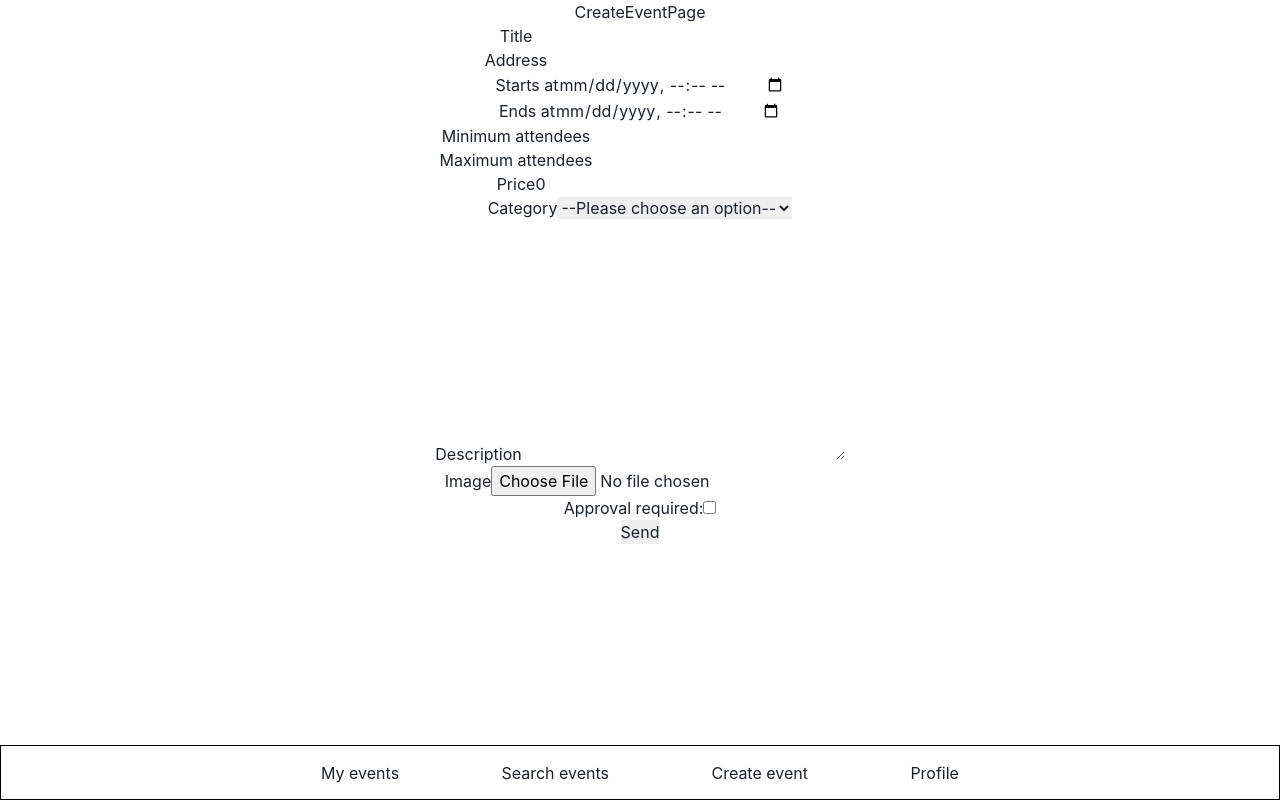
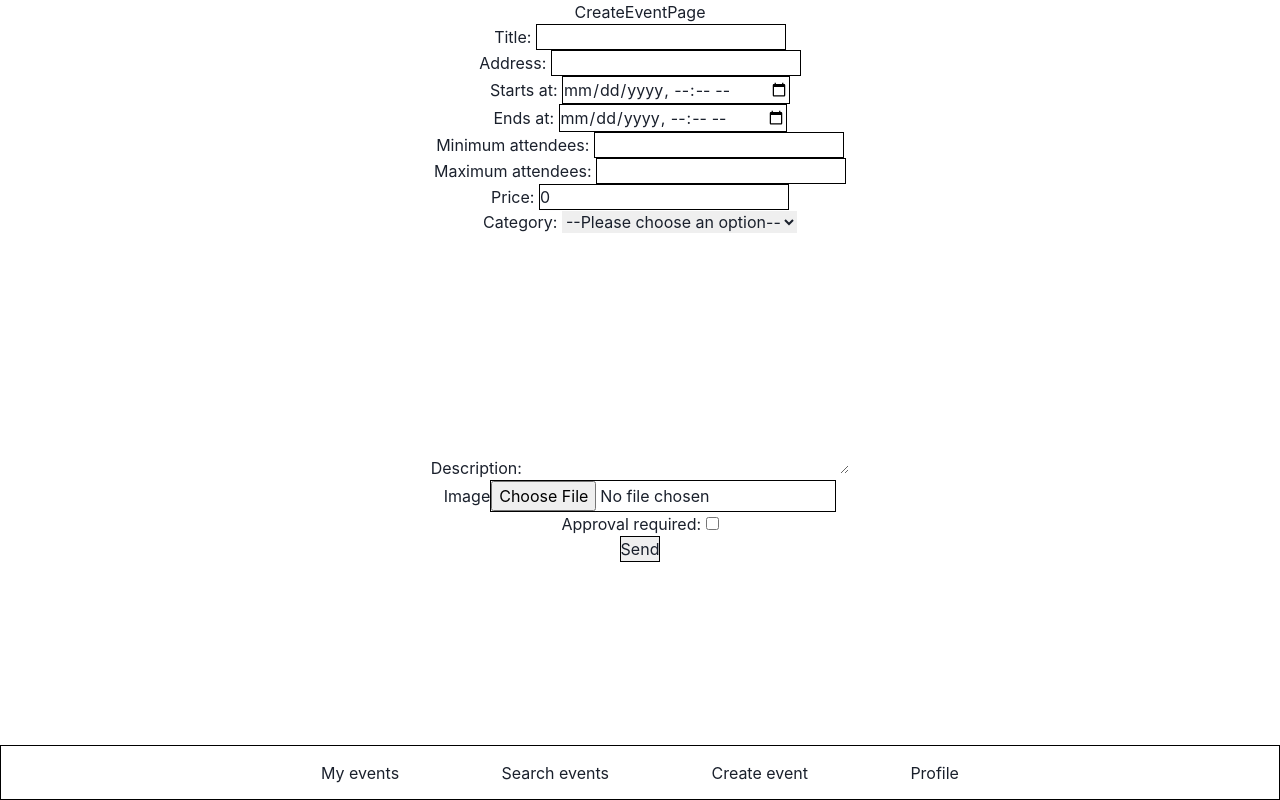
Before and after one commit to haroun-b/evently, a React (Vite) app: page /create-event in a window 1280 px wide. Built offline with nearby package versions, Linux system fonts and the light colour scheme.

Commit message:
axiosInstance

```diff
--- a/src/App.css
+++ b/src/App.css
@@ -40,3 +40,7 @@
 button {
   font-size: calc(10px + 2vmin);
 }
+
+input {
+  border: 1px solid black;
+}
--- a/src/pages/CreateEventPage.jsx
+++ b/src/pages/CreateEventPage.jsx
@@ -2,57 +2,63 @@ import React, { useState } from "react";
 import { useNavigate } from "react-router-dom";
 import NavbarBottom from "../components/NavbarBottom";
 import FormField from "../components/FormField";
-import axios from "axios";
+import axiosInstance from "../../utils/axiosInstance";
 
 import "./styles/CreateEventPage.css";
 
 const formFields = [
-  { field: "input", label: "Title", type: "text", name: "title", id: "title" },
   {
     field: "input",
-    label: "Address",
+    label: "Title: ",
+    type: "text",
+    name: "title",
+    id: "title",
+  },
+  {
+    field: "input",
+    label: "Address: ",
     type: "text",
     name: "address",
     id: "address",
   },
   {
     field: "input",
-    label: "Starts at",
+    label: "Starts at: ",
     type: "datetime-local",
     name: "startAt",
     id: "startAt",
   },
   {
     field: "input",
-    label: "Ends at",
+    label: "Ends at: ",
     type: "datetime-local",
     name: "endAt",
     id: "endAt",
   },
   {
     field: "input",
-    label: "Minimum attendees",
+    label: "Minimum attendees: ",
     type: "number",
     name: "minAttendees",
     id: "minAttendees",
   },
   {
     field: "input",
-    label: "Maximum attendees",
+    label: "Maximum attendees: ",
     type: "number",
     name: "maxAttendees",
     id: "maxAttendees",
   },
   {
     field: "input",
-    label: "Price",
+    label: "Price: ",
     type: "number",
     name: "price",
     id: "price",
   },
   {
     field: "select",
-    label: "Category",
+    label: "Category: ",
     type: "text",
     name: "category",
     id: "category",
@@ -80,14 +86,14 @@ const formFields = [
   },
   {
     field: "textarea",
-    label: "Description",
+    label: "Description: ",
     name: "description",
     id: "description",
   },
   { field: "input", label: "Image", type: "file", name: "image", id: "image" },
   {
     field: "input",
-    label: "Approval required:",
+    label: "Approval required: ",
     type: "checkbox",
     name: "requiredApproval",
     id: "requiredApproval",
@@ -113,17 +119,14 @@ const CreateEventPage = () => {
 
   const handleSubmit = (event) => {
     event.preventDefault();
-    console.log('handleSumbit');
+    console.log("handleSumbit");
+
+    const url = `/events`;
+    const data = { ...formData };
 
     // Create the event
-    console.log('formData', formData);
     try {
-      axios({
-        method: "POST",
-        // url: "https://the-evently-api.herokuapp.com/events",
-        url: "http://localhost:3001/events",
-        data: { ...formData },
-      }).then((response) => {
+      axiosInstance.post(url, data).then((response) => {
         console.log("response.data", response.data);
         navigate("/");
       });
--- /dev/null
+++ b/utils/axiosInstance.js
@@ -0,0 +1,23 @@
+import axios from "axios";
+
+const axiosInstance = axios.create({
+  baseURL: "https://the-evently-api.herokuapp.com",
+});
+
+// Add a request interceptor
+axiosInstance.interceptors.request.use(
+  (config) => {
+    if (localStorage.getItem("authToken")) {
+      config.headers["Authorization"] = `Bearer ${localStorage.getItem(
+        "authToken"
+      )}`;
+    }
+    return config;
+  },
+  function (error) {
+    return Promise.reject(error);
+  }
+);
+
+
+export default axiosInstance
```
